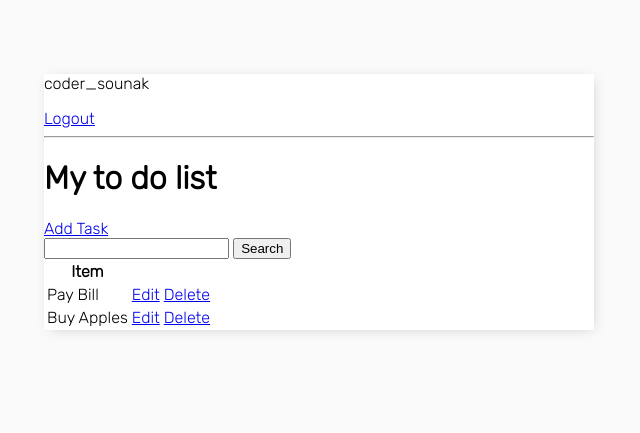
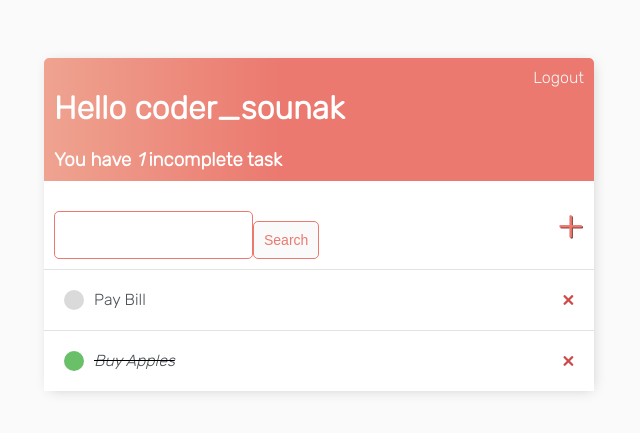
Before and after one commit to m-sounak/todo, a Django app: page / in a window 1280 px wide. Shown: the top 433 px of the page, without its empty margins (321-961 px from the left). Run offline with Django 3.2, Linux system fonts and the light colour scheme; a user stored in the database is signed in; data comes from the database, SQL or seed files in the repository; both versions use the stored data as it was after the commit.

Commit message:
CSS part 3

```diff
--- a/base/templates/base/main.html
+++ b/base/templates/base/main.html
@@ -22,6 +22,91 @@
                 -webkit-box-shadow: 2px 2px 13px -4px rgba(0, 0, 0, 0.21);
                 box-shadow: 2px 2px 13px -4px rgba(0, 0, 0, 0.21);
             }
+            .header-bar {
+                display: flex;
+                justify-content: space-between;
+                color: #FFF;
+                padding: 10px;
+                border-radius: 5px 5px 0 0;
+                background: linear-gradient(90deg, #efa390 0%, #eb796f 43%, #eb796f 100%);
+            }
+            .header-bar a {
+                color: rgb(247, 247, 247);
+                text-decoration: none;
+            }
+            .task-wrapper {
+                display: flex;
+                align-items: center;
+                justify-content: space-between;
+                padding: 20px;
+                background-color: #FFF;
+                border-top: 1px solid rgb(226, 226, 226);
+            }
+            .task-title {
+                display: flex;
+            }
+            .task-title a {
+                text-decoration: none;
+                color: #4b5156;
+                margin-left: 10px;
+            }
+            .task-complete-icon {
+                height: 20px;
+                width: 20px;
+                background-color: rgb(105, 192, 105);
+                border-radius: 50%;
+            }
+            .task-incomplete-icon {
+                height: 20px;
+                width: 20px;
+                background-color: rgb(218, 218, 218);
+                border-radius: 50%;
+            }
+            .delete-link {
+                text-decoration: none;
+                font-weight: 900;
+                color: #cf4949;
+                font-size: 22px;
+                line-height: 0;
+            }
+            #search-add-wrapper {
+                display: flex;
+                justify-content: space-between;
+                align-items: center;
+                padding: 10px;
+            }
+            #add-link {
+                color: #eb796f;
+                text-decoration: none;
+                font-size: 42px;
+                text-shadow: 1px 1px #81413b;
+            }
+            input[type=text], input[type=password], textarea {
+                border: 1px solid #eb796f;
+                border-radius: 5px;
+                padding: 10px;
+                width: 90%;
+            }
+            label {
+                padding-top: 10px !important;
+                display: block;
+            }
+            .button {
+                border: 1px solid #eb796f;
+                background-color: #fafafa;
+                color: #eb796f;
+                padding: 10px;
+                font-size: 14px;
+                border-radius: 5px;
+                cursor: pointer;
+                text-decoration: none;
+                margin-top: 10px;
+            }
+            .card-body {
+                padding: 20px;
+            }
+
+
         </style>
 
     </head>
--- a/base/templates/base/task_list.html
+++ b/base/templates/base/task_list.html
@@ -1,38 +1,49 @@
 {% extends 'base/main.html' %}
 {% block content %}
 
-{% if request.user.is_authenticated %}
-    <p>{{request.user}}</p>
-    <a href="{% url 'logout' %}">Logout</a>
-{% else %}
-    <a href="{% url 'login' %}">Login</a>
-{% endif %}
-<hr>
-<h1>My to do list</h1>
+<div class="header-bar">
+    <div class="">
+        <h1>Hello {{request.user}}</h1>
+        <h3 style="margin:0">You have <i>{{count}}</i>  incomplete task{{ count|pluralize:"s" }}</h3>
+    </div>
+    {% if request.user.is_authenticated %}
+        <a href="{% url 'logout' %}">Logout</a>
+    {% else %}
+        <a href="{% url 'login' %}">Login</a>
+    {% endif %}
+</div>
 
-<a href="{% url 'task-create' %}">Add Task</a>
+<div id="search-add-wrapper">
+    <form method="GET" style="margin-top: 20px; display: flex;">
+        <input type="text" name="search-area" value="{{search_input}}">
+        <input class="button" type="submit" value="Search">
+    </form>
+    <a id="add-link" href="{% url 'task-create' %}">&#x2b;</a>
 
-<form method="GET">
-    <input type="text" name="search-area" value="{{search_input}}">
-    <input type="submit" value="Search">
-</form>
+</div>
 
-<table>
-    <tr>
-        <th>Item</th>
-        <th></th>
-        <th></th>
-    </tr>
+<div class="task-items-wrapper">
     {% for task in tasks %}
-    <tr>
-        <td>{{task.title}}</td>
-        <!--<td><a href="{% url 'task' task.id %}">View</a></td>-->
-        <td><a href="{% url 'task-update' task.id %}">Edit</a></td>
-        <td><a href="{% url 'task-delete' task.id %}">Delete</a></td>
-    </tr>
+    <div class="task-wrapper">
+        {% if task.complete %}
+            <div class="task-title">
+                <div class="task-complete-icon"></div>
+                <i><s><a href="{% url 'task-update' task.id %}">{{task}}</a></s></i>
+            </div>
+            <a class="delete-link" href="{% url 'task-delete' task.id %}" >&#215;</a>
+        {% else %}
+            <div class="task-title">
+                <div class="task-incomplete-icon"></div>
+                <a href="{% url 'task-update' task.id %}">{{task}}</a>
+            </div>
+            <a class="delete-link" href="{% url 'task-delete' task.id %}" >&#215;</a>
+        {% endif %}
+
+    </div>
     {% empty %}
         <h3>No items in list</h3>
     {% endfor %}
-</table>
+</div>
+
 
 {% endblock content %}
```
Also changed, not shown: base/templates/base/login.html (+7 -1 lines), base/templates/base/register.html (+21 -7 lines), base/templates/base/task_confirm_delete.html (+12 -6 lines), base/templates/base/task_form.html (+11 -7 lines), db.sqlite3.
